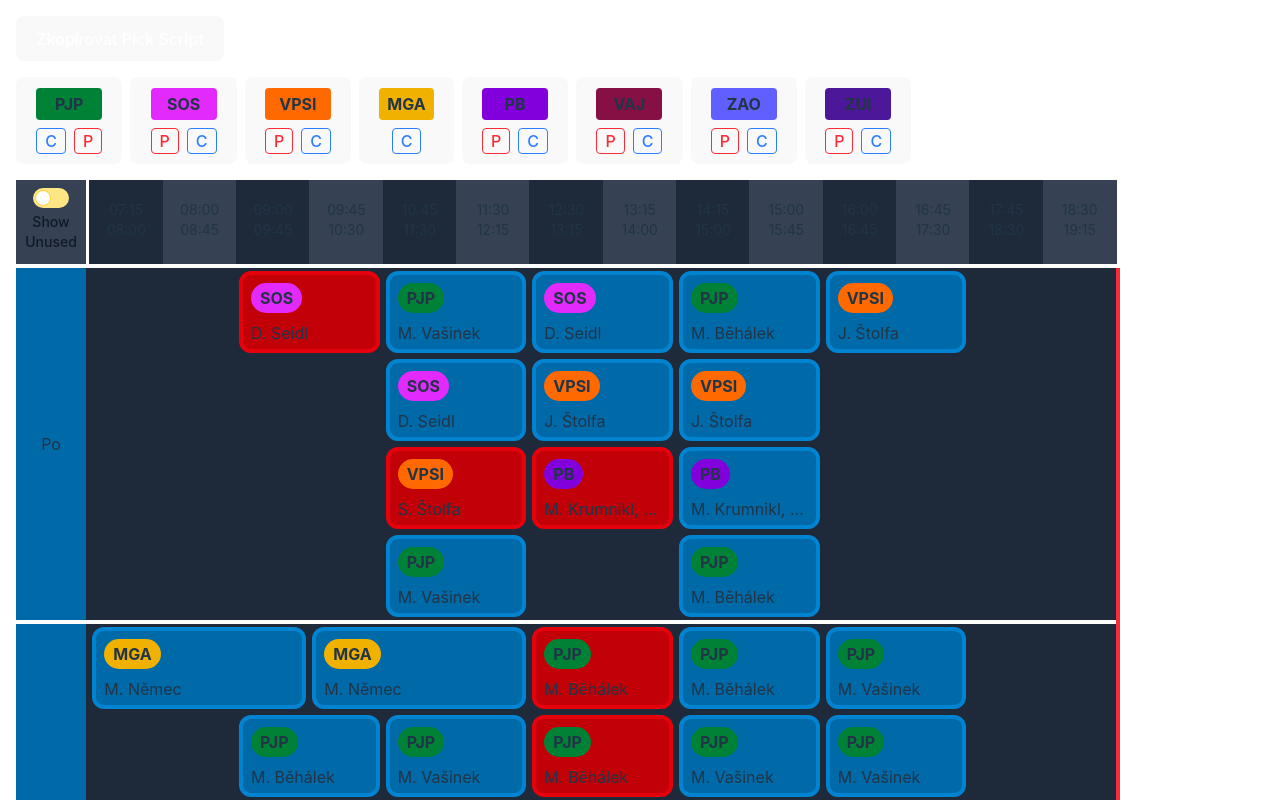
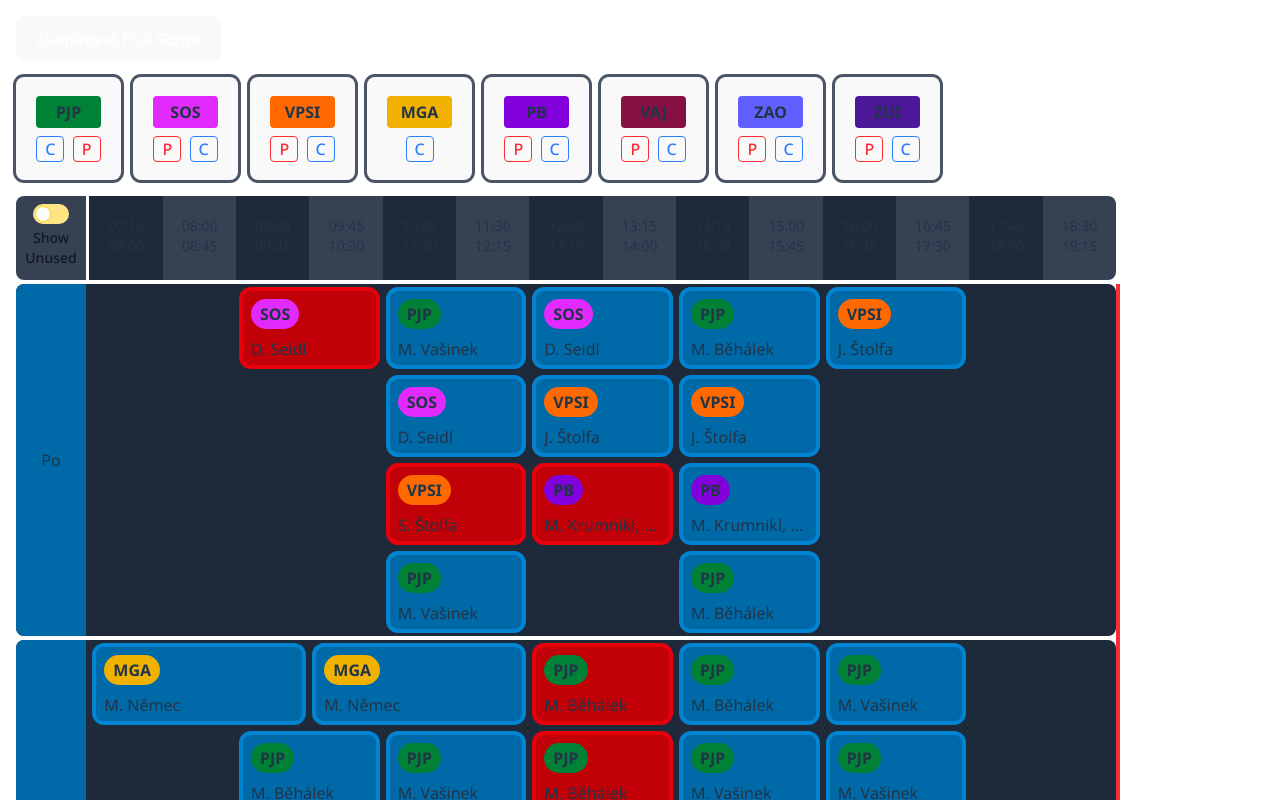
Before and after one commit to Rarach28/vsb_timetable_picker, a React (Vite) app: page / in a window 1280 px wide. Shown: the top 800 px of the page. Built offline with nearby package versions, Linux system fonts and the light colour scheme.

Commit message:
Changed font and updated styles for improved layout

```diff
--- a/index.html
+++ b/index.html
@@ -24,6 +24,11 @@
     <meta name="twitter:description" content="Snadno si zorganizujte své předměty a rozvrh s aplikací Timetable Picker." />
     <meta name="twitter:image" content="/vite.svg" />
 
+    <!-- Google Font: Noto Sans -->
+    <link rel="preconnect" href="https://fonts.googleapis.com" />
+    <link rel="preconnect" href="https://fonts.gstatic.com" crossorigin />
+    <link href="https://fonts.googleapis.com/css2?family=Noto+Sans:wght@100..900&display=swap" rel="stylesheet" />
+
     <!-- Favicon -->
     <link rel="icon" type="image/svg+xml" href="/vite.svg" />
   </head>
--- a/src/App.jsx
+++ b/src/App.jsx
@@ -328,7 +328,7 @@ const handleCopyPickScript = async () => {
 };
 
   return (
-    <div className="flex-1 container mx-auto p-4">
+    <div className="flex-1 container p-4">
 
       {/* Kopírovat Pick Script */}
       <div className="mb-4 w-[960px]">
@@ -341,21 +341,21 @@ const handleCopyPickScript = async () => {
       </div>
 
       {/* Karty předmětů */}
-      <div className="flex flex-wrap gap-2 mb-4 w-[960px] overflow-auto">
+      <div className="flex flex-wrap gap-3 mb-4 w-[960px]">
         {Object.entries(subjectTypesMap).map(([name, types]) => (
           <button
             key={name}
             onClick={() => toggleSubject(name)}
-            className={`px-4 py-2 border rounded ${selectedSubjects.has(name) ? "bg-red-400" : "bg-zinc-700"}`}
+            className={`min-w-[105px] px-4 py-2 border rounded bg-zinc-700 ring-3 ${selectedSubjects.has(name) ? "ring-indigo-400" : "ring-gray-600"}`}
           >
-            <div className={`font-bold ${subjectColors[name]} rounded mb-2 py-1 px-2`}>{name}</div>
-            <div className="flex justify-around gap-2 w-full">
+            <div className={`font-bold ${subjectColors[name]} rounded my-2 py-1 px-2`}>{name}</div>
+            <div className="flex justify-around gap-2 w-full mb-2">
               {types.map((type,i) => {
                 const isSelected = Array.from(selectedEntries).some((el) => {
                   const split = el.split("//");
                   return split[2] === name && split[3] === (type === "C" ? "false" : "true");
                 });
-                return <div key={name+type+i} className={`inline-block px-2 py rounded ${type === "C" ? (isSelected ? "bg-blue-500" : "text-blue-500") + " border-1 border-blue-500" : (isSelected ? "bg-red-500" : "text-red-500") + " border-1 border-red-500"}`}>{type}</div>
+                return <div key={name+type+i} className={`inline-block w-[28px] rounded ${type === "C" ? (isSelected ? "bg-blue-500" : "text-blue-500") + " border-1 border-blue-500" : (isSelected ? "bg-red-500" : "text-red-500") + " border-1 border-red-500"}`}>{type}</div>
               })}
             </div>
           </button>
@@ -364,7 +364,7 @@ const handleCopyPickScript = async () => {
 
       {/* Hodiny */}
       <div className="flex-col mb-1">
-        <div className="grid grid-cols-15 w-[1100px]">
+        <div className="grid grid-cols-15 w-[1100px] rounded-lg overflow-hidden">
           <div className="col-start-1 col-span-1 w-[70px] row-start-1 bg-gray-700">
             <label className="inline-flex items-center cursor-pointer flex-col justify-center items-center w-full mb-3">
               <input
@@ -407,8 +407,8 @@ const handleCopyPickScript = async () => {
           );
 
           return (
-            <div key={day} className="grid grid-cols-15 grid-flow-row-dense bg-gray-800 w-[1100px]">
-              <div className="col-start-1 col-span-1 text-center bg-sky-700 w-[70px] py-4 flex flex-col justify-center h-full" style={{gridRowStart:1, gridRowEnd: 100}}>{day.substring(0, 2)}</div>
+            <div key={day} className="grid grid-cols-15 grid-flow-row-dense bg-gray-800 w-[1100px] rounded-lg">
+              <div className="col-start-1 col-span-1 text-center bg-sky-700 w-[70px] py-4 flex flex-col justify-center h-full rounded-l-lg" style={{gridRowStart:1, gridRowEnd: 100}}>{day.substring(0, 2)}</div>
               {dayEntries.map((subject, index) => {
                 const key = `${subject.day}//${subject.startTime}//${subject.abbreviation}//${subject.isLecture}//${subject.teacher}//${subject.educationWeekTitle}`;
                 const isSelected = selectedEntries.has(key);
@@ -416,7 +416,7 @@ const handleCopyPickScript = async () => {
 
                 return <label
                   key={index}
-                  className={`subject m-[3px] border-4 rounded-xl cursor-pointer overflow-hidden ${showUnusedClasses && "select-none"} ${subject.isLecture ? "border-red-600 bg-red-700 hover:!bg-red-500" : "border-sky-600 bg-sky-700 hover:bg-sky-500"} ${isSelected ? `!border-lime-500` : ""} ${isEntryHidden(subject) && "opacity-25"} ${isSelected && subject.isLecture ? "!bg-red-600" : ""} ${isSelected && !subject.isLecture ? "!bg-sky-600" : ""}`}
+                  className={`subject m-[3px] border-4 rounded-xl cursor-pointer overflow-hidden transition-colors duration-100 ${showUnusedClasses && "select-none"} ${subject.isLecture ? "border-red-600 bg-red-700 hover:!bg-red-500" : "border-sky-600 bg-sky-700 hover:!bg-sky-500"} ${isSelected ? `!border-lime-500` : ""} ${isEntryHidden(subject) && "opacity-25"} ${isSelected && subject.isLecture ? "!bg-red-600" : ""} ${isSelected && !subject.isLecture ? "!bg-sky-600" : ""}`}
 
                   style={{
                     gridColumnStart: getTimeSlotIndex(subject.startTime.substring(0,5)),
--- a/src/index.css
+++ b/src/index.css
@@ -1,7 +1,7 @@
 @import "tailwindcss";
 
 :root {
-  font-family: Inter, system-ui, Avenir, Helvetica, Arial, sans-serif;
+  font-family: 'Noto Sans', system-ui, sans-serif;
   line-height: 1.5;
   font-weight: 400;
 
@@ -24,13 +24,13 @@ a:hover {
   color: #535bf2;
 }
 
-body {
+/* body {
   margin: 0;
   display: flex;
   place-items: center;
   min-width: 320px;
   min-height: 100vh;
-}
+} */
 
 h1 {
   font-size: 3.2em;
@@ -50,10 +50,10 @@ button {
 button:hover {
   border-color: #646cff;
 }
-button:focus,
+/* button:focus,
 button:focus-visible {
   outline: 4px auto -webkit-focus-ring-color;
-}
+} */
 
 @media (prefers-color-scheme: light) {
   :root {
```
